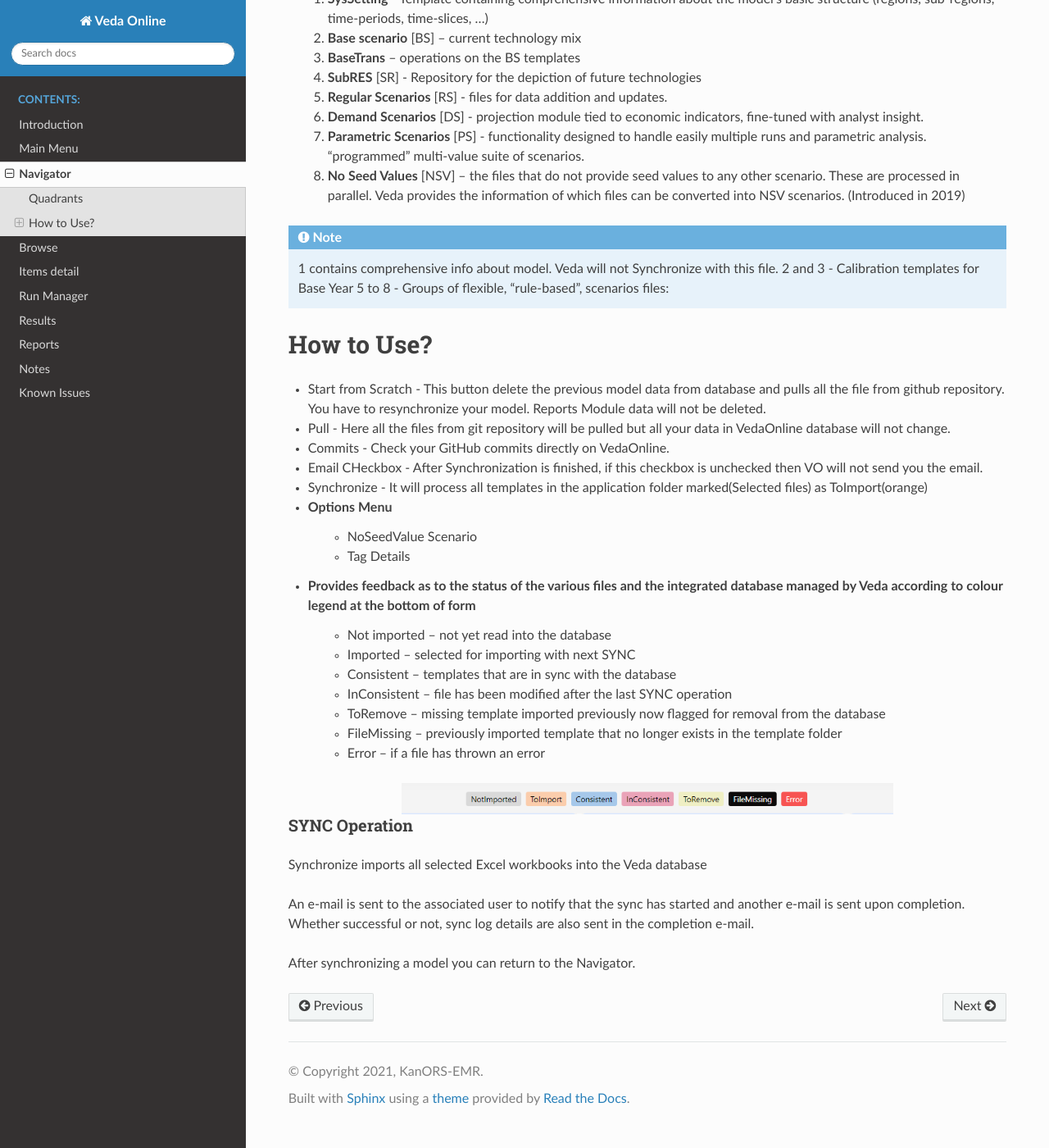
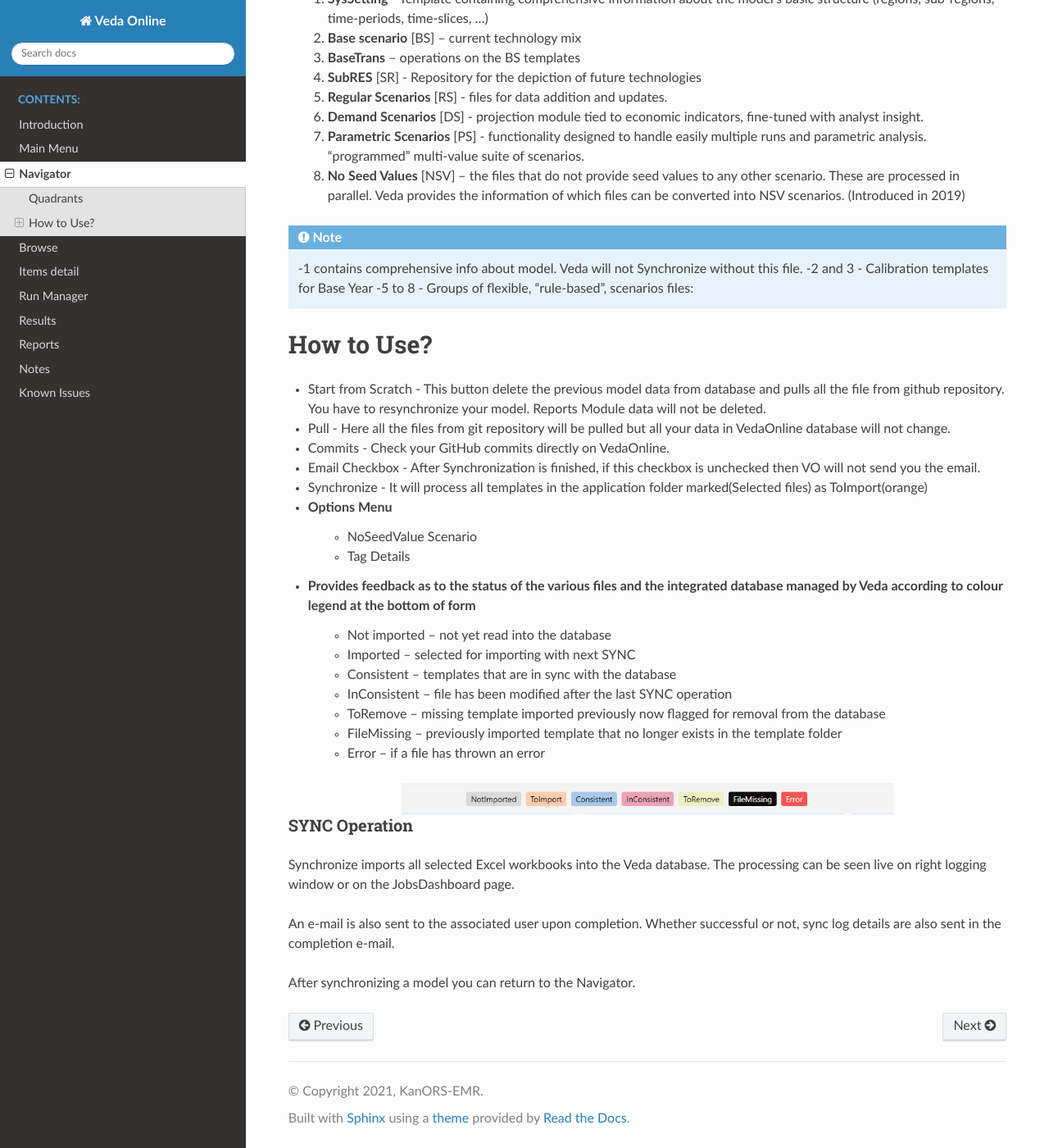
Before and after one commit to kanors-emr/VedaOnline-documentation, a Sphinx documentation site: the page built from source/pages/Navigator.rst, in a window 1280 px wide and 1400 px high, scrolled down 710 px. Shown: the whole window at 82% size. Built offline with Sphinx 7.4.7 and the Read the Docs theme 2.0.0, drawn with Linux system fonts in a browser that asks for light colours.

Commit message:
Update Navigator.rst

```diff
--- a/source/pages/Navigator.rst
+++ b/source/pages/Navigator.rst
@@ -26,9 +26,9 @@ Quadrants
    8. **No Seed Values** [NSV] – the files that do not provide seed values to any other scenario. These are processed in parallel. Veda provides the information of which files can be converted into NSV scenarios. (Introduced in 2019)
 
 .. note::
-   1 contains comprehensive info about model. Veda will not Synchronize with this file.
-   2 and 3 - Calibration templates for Base Year
-   5 to 8 - Groups of flexible, “rule-based”, scenarios files:
+   -1 contains comprehensive info about model. Veda will not Synchronize without this file.
+   -2 and 3 - Calibration templates for Base Year
+   -5 to 8 - Groups of flexible, “rule-based”, scenarios files:
 
 
 How to Use?
@@ -37,7 +37,7 @@ How to Use?
 * Start from Scratch - This button delete the previous model data from database and pulls all the file from github repository. You have to resynchronize your model. Reports Module data will not be deleted.
 * Pull - Here all the files from git repository will be pulled but all your data in VedaOnline database will not change.
 * Commits - Check your GitHub commits directly on VedaOnline.
-* Email CHeckbox - After Synchronization is finished, if this checkbox is unchecked then VO will not send you the email.
+* Email Checkbox - After Synchronization is finished, if this checkbox is unchecked then VO will not send you the email.
 * Synchronize - It will process all templates in the application folder marked(Selected files) as ToImport(orange)
 * Options Menu
    * NoSeedValue Scenario
@@ -58,10 +58,10 @@ How to Use?
 
 
 SYNC Operation
-===============
+^^^^^^^^^^^^^^
 
-Synchronize imports all selected Excel workbooks into the Veda database
+Synchronize imports all selected Excel workbooks into the Veda database. The processing can be seen live on right logging window or on the JobsDashboard page.
 
-An e-mail is sent to the associated user to notify that the sync has started and another e-mail is sent upon completion. Whether successful or not, sync log details are also sent in the completion e-mail.
+An e-mail is also sent to the associated user upon completion. Whether successful or not, sync log details are also sent in the completion e-mail.
 
 After synchronizing a model you can return to the Navigator.
```
